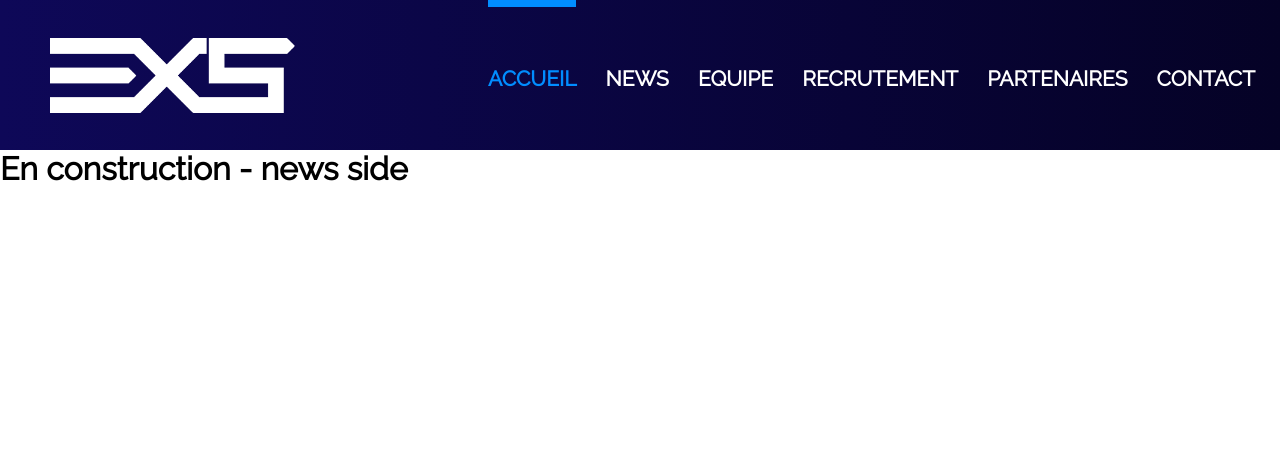
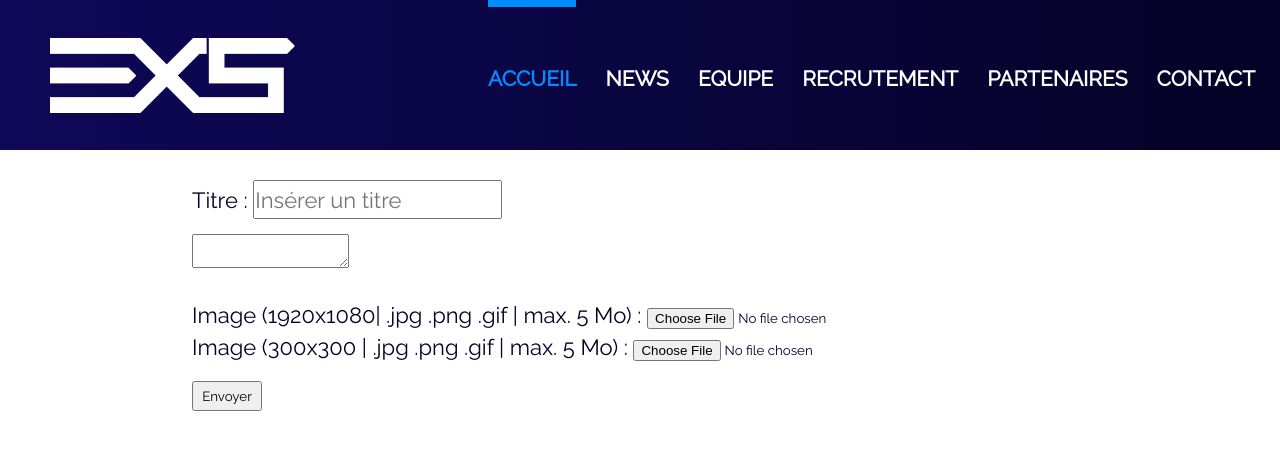
Before and after one commit to MydroX/Eoxys_Esport, a PHP site: page /view/admin/news.php in a window 1280 px wide. Shown: the top 450 px of the page. Run offline with PHP 8.4, Linux system fonts and the light colour scheme; some libraries are stand-ins or nearby versions.

Commit message:
Création formulaire d' ajout de news

```diff
--- /dev/null
+++ b/public/css/newsAdmin.css
@@ -0,0 +1,32 @@
+body {
+    color: #050226;
+}
+
+.wrapper {
+    margin: 30px 15%;
+}
+
+.title {
+    font-size: 22px;
+    margin: 15px 0;
+}
+
+.title input {
+    height: 35px;
+    font-size: 22px;
+}
+
+.bottom {
+    margin-top: 30px;
+    font-size: 22px;
+}
+
+.bottom label , .bottom input {
+    margin: 5px 0;
+}
+
+#submit-button {
+    width: 70px;
+    height: 30px;
+    margin: 15px 0;
+}
--- a/view/admin/news.php
+++ b/view/admin/news.php
@@ -3,7 +3,32 @@
 
 <?php ob_start(); ?>
 
-<h1>En construction - news side</h1>
+<script src="//cdn.ckeditor.com/4.8.0/standard/ckeditor.js"></script>
+
+<section>
+    <div class="wrapper">
+        <form method="post" action="" enctype="multipart/form-data">
+            <div class="title">
+                <span>Titre : </span><input type="text" name="title" placeholder="Insérer un titre"/>
+            </div>
+            <div class="editor">
+                <textarea name="editor1"></textarea>
+                <script>
+                    CKEDITOR.replace( 'editor1' );
+                </script>
+            </div>
+            <div class="bottom">
+                <label for="image">Image (1920x1080| .jpg .png .gif | max. 5 Mo) :</label>
+                <input type="hidden" name="MAX_FILE_SIZE" value="5242880" />
+                <input type="file" name="image" /><br />
+                <label for="image">Image (300x300 | .jpg .png .gif | max. 5 Mo) :</label>
+                <input type="hidden" name="MAX_FILE_SIZE" value="5242880" />
+                <input type="file" name="small-image" /><br />
+                <input type="submit" value="Envoyer" id="submit-button">
+            </div>
+        </form>
+    </div>
+</section>
 
 <?php $content = ob_get_clean(); ?>
 <?php require('template.php'); ?>
```
